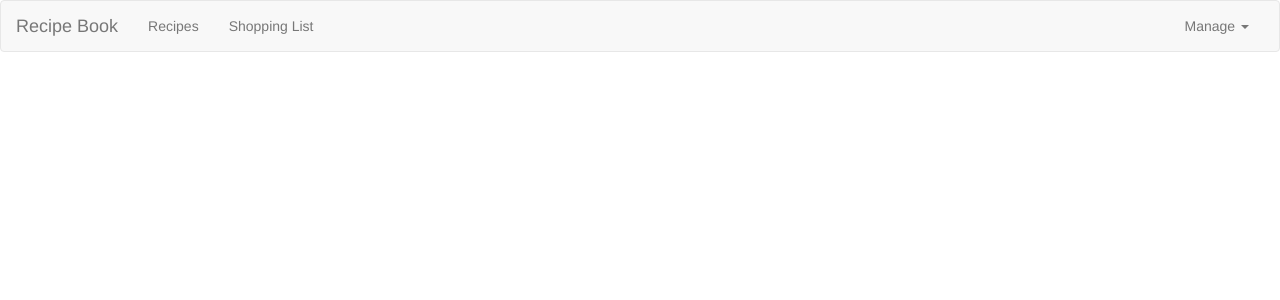
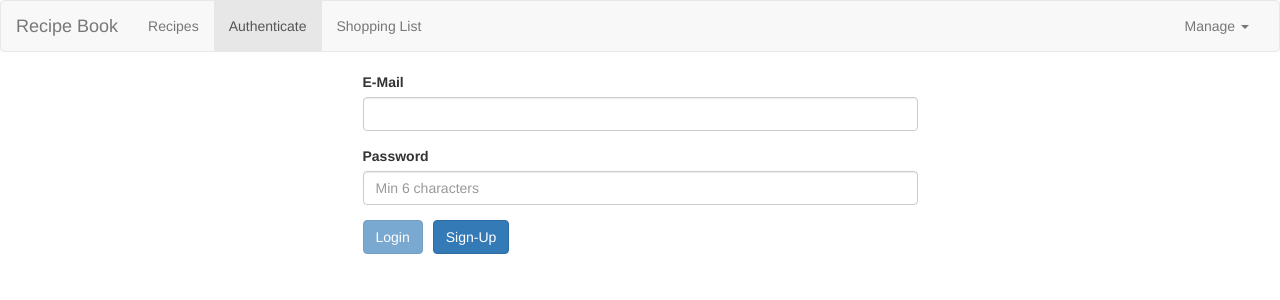
Before and after one commit to stevenovak123/recipeShopList, an Angular app: page /auth in a window 1280 px wide. Before the commit this address led to /. Shown: the top 300 px of the page. Built offline with nearby package versions, Linux system fonts and the light colour scheme.

Commit message:
added authentication module

```diff
--- a/src/app/app-routing.module.ts
+++ b/src/app/app-routing.module.ts
@@ -6,6 +6,7 @@
 import { RecipesComponent } from './recipes/recipes.component';
  import { NgModule } from '@angular/core';
 import { RouterModule, Routes } from '@angular/router';
+import { AuthComponent } from './auth/auth.component';
 
 const appRoutes: Routes = [{path: '', redirectTo: '/recipes', pathMatch: 'full'},
 { path:'recipes', component: RecipesComponent, children: [
@@ -16,6 +17,7 @@
 
 ]},
 { path:'shooping-list', component: ShoopingListComponent},
+{path:'auth',component:AuthComponent}
 ];
 
 @NgModule({
--- /dev/null
+++ b/src/app/auth/auth.component.html
@@ -0,0 +1,19 @@
+<div class="row">
+    <div class="col-xs-12 col-md-6 col-md-offset-3">
+        <form #authForm="ngForm"(ngSubmit)="onSubmit(authForm)">
+            <div class="form-group">
+                <label for="email"> E-Mail </label>
+                    <input type="email" id="email" class="form-control" ngModel name="email" required email>
+            </div>
+            <div class="form-group">
+                <label for="password">Password</label>
+                <input type="password"  id="password" class="form-control" ngModel required name="password" minlength="6" placeholder="Min 6 characters">
+            </div>
+            <div>
+                <button class="btn btn-primary" type="submit" style="margin: 0px 10px 0px 0px" [disabled]="!authForm.valid">{{isLoginMode ? 'Login' : 'Sign-Up'}}</button>
+
+                <button class="btn btn-primary" type="button"(click)="onSwitchMode()">{{isLoginMode? 'Sign-Up' : 'Log-In'}}</button>
+        </div>
+        </form>
+    </div>
+</div>
--- /dev/null
+++ b/src/app/auth/auth.component.ts
@@ -0,0 +1,24 @@
+import { Component, OnInit } from '@angular/core';
+import { NgForm } from '@angular/forms';
+
+@Component({
+  selector: 'app-auth',
+  templateUrl: './auth.component.html',
+  styleUrls: ['./auth.component.css']
+})
+export class AuthComponent implements OnInit {
+  isLoginMode=true;
+  constructor() { }
+
+  ngOnInit(): void {
+  }
+
+
+onSwitchMode(){
+  this.isLoginMode = !this.isLoginMode;
+}
+onSubmit(form:NgForm){
+  console.log(form.value);
+  form.reset();
+}
+}
--- a/src/app/header/header.component.html
+++ b/src/app/header/header.component.html
@@ -6,6 +6,7 @@
       <div class="collapse navbar-collapse">
         <ul class="nav navbar-nav">
           <li routerLinkActive="active"><a routerLink="/recipes">Recipes</a></li>
+          <li routerLinkActive="active"><a routerLink="/auth">Authenticate</a></li>
           <li routerLinkActive="active"><a routerLink="/shooping-list">Shopping List</a></li>
         </ul>
 
```
Also changed, not shown: src/app/app.module.ts (+6 -3 lines), src/app/auth/auth.component.css (added), 1 other file (tests, documents, lock files or other folders).
